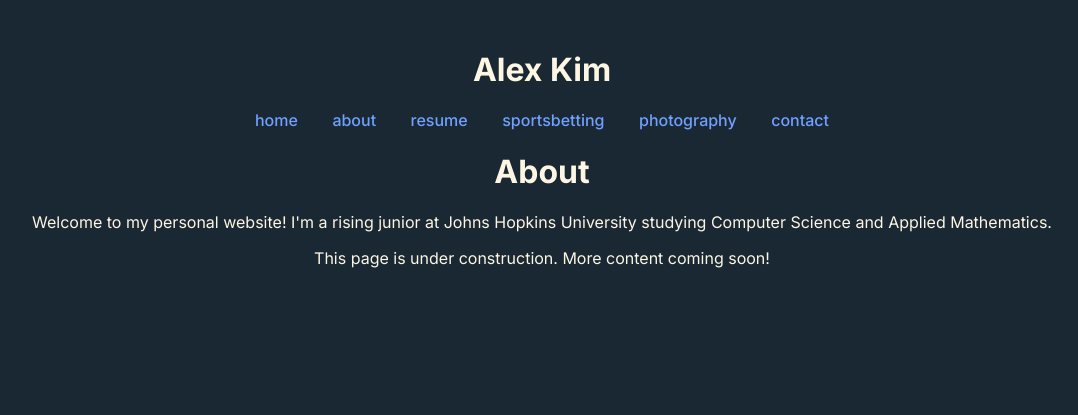
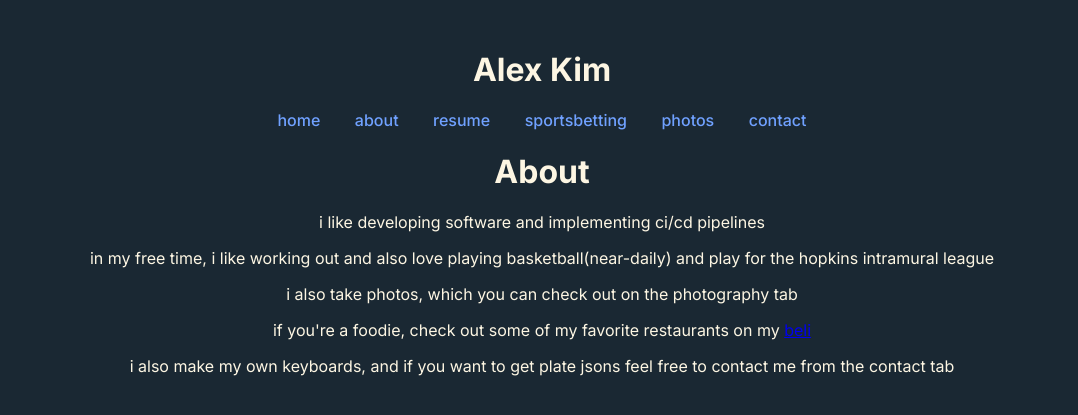
Before and after one commit to dkim232/dkim232.github.io, a Jekyll site: the page built from about.html, in a window 1280 px wide. Shown: the top 415 px of the page, without its empty margins (98-1176 px from the left). Built offline with Jekyll 4.4.1, drawn with Linux system fonts in a browser that asks for light colours.

Commit message:
moved photos to folder

```diff
--- a/_layouts/default.html
+++ b/_layouts/default.html
@@ -47,7 +47,7 @@
       <a href="{{ "/about" | relative_url }}">about</a>
       <a href="{{ "/resume" | relative_url }}">resume</a>
       <a href="{{ "/sports" | relative_url }}">sportsbetting</a>
-      <a href="{{ "/photography" | relative_url }}">photography</a>
+      <a href="{{ "/photos" | relative_url }}">photos</a>
       <a href="{{ "/contact" | relative_url }}">contact</a>
     </nav>
 
--- a/about.html
+++ b/about.html
@@ -6,9 +6,9 @@ permalink: /about
 
 <h1>About</h1>
 
-<p>Welcome to my personal website! I'm a rising junior at Johns Hopkins University studying Computer Science and Applied Mathematics.</p>
-
-<p>This page is under construction. More content coming soon!</p>
-
-
+<p>i like developing software and implementing ci/cd pipelines</p>
+<p>in my free time, i like working out and also love playing basketball(near-daily) and play for the hopkins intramural league</p>
+<p>i also take photos, which you can check out on the photography tab</p>
+<p>if you're a foodie, check out some of my favorite restaurants on my <a href="https://beliapp.co/app/spookdd" target="_blank">beli</a></p>
+<p>i also make my own keyboards, and if you want to get plate jsons feel free to contact me from the contact tab</p>
 <!-- in my free time, i like to ................. -->
--- a/photography.html
+++ /dev/null
@@ -1,5 +0,0 @@
----
-layout: default
-title: contact
-permalink: /contact
----
```
Also changed, not shown: photos.html (added, +87 -0 lines).
